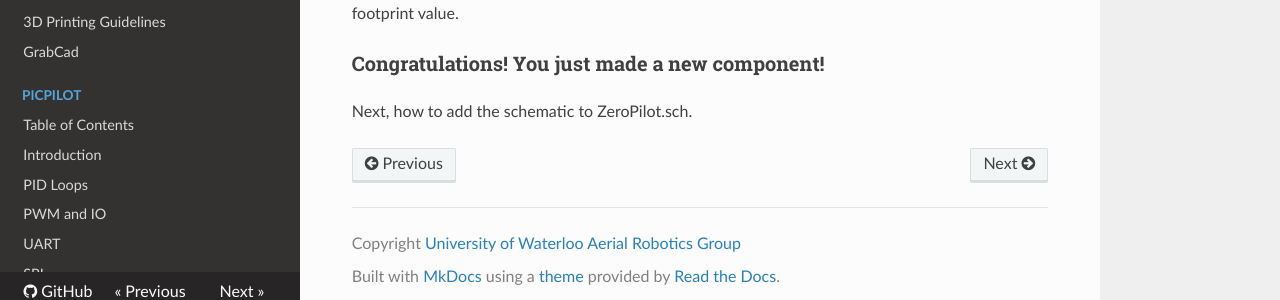
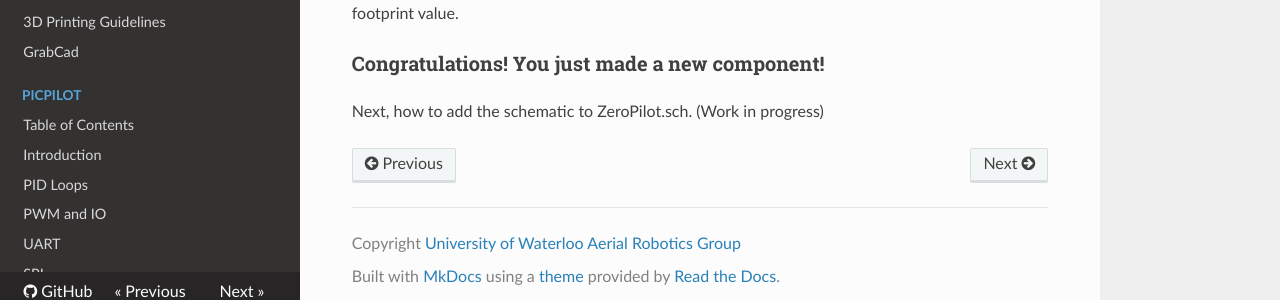
Before and after one commit to UWARG/docs, an MkDocs documentation site: the page built from docs/zeropilot/how_to_update_schematics.md, in a window 1280 px wide and 900 px high, scrolled down 1450 px. Shown: the part 588-888 px from the top of the window. Built offline with MkDocs 1.6.1, drawn with Linux system fonts in a browser that asks for light colours; nearby versions of some CDN libraries; old or Windows-style settings are respelled for this version of MkDocs.

Commit message:
Added link to software docs under zeropilot table of contents, updated schematic how to

```diff
--- a/docs/zeropilot/how_to_update_schematics.md
+++ b/docs/zeropilot/how_to_update_schematics.md
@@ -69,4 +69,4 @@ Go back to the schematic of the component you made, open the properties again, a
 
 ### Congratulations! You just made a new component!
 
-Next, how to add the schematic to ZeroPilot.sch.
+Next, how to add the schematic to ZeroPilot.sch. (Work in progress)
```
Also changed, not shown: docs/zeropilot/index.md (+1 -1 lines).
